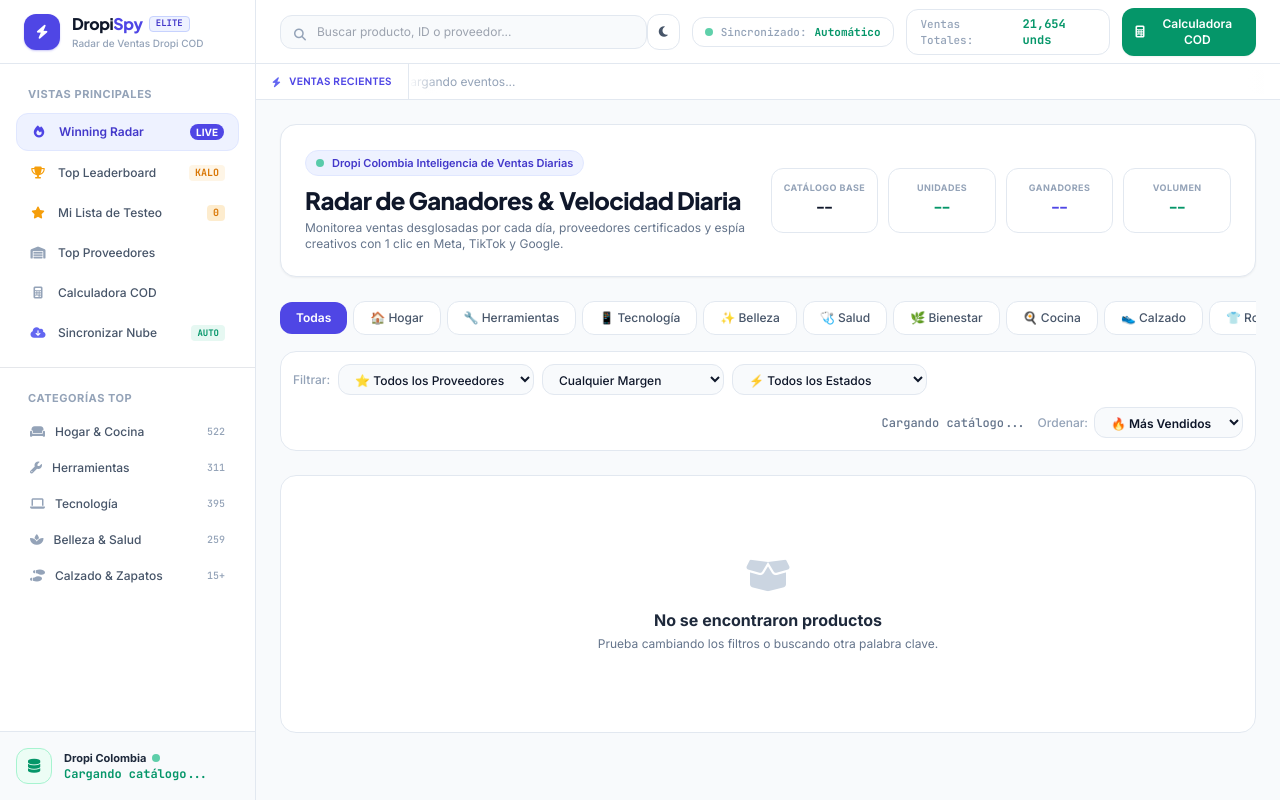
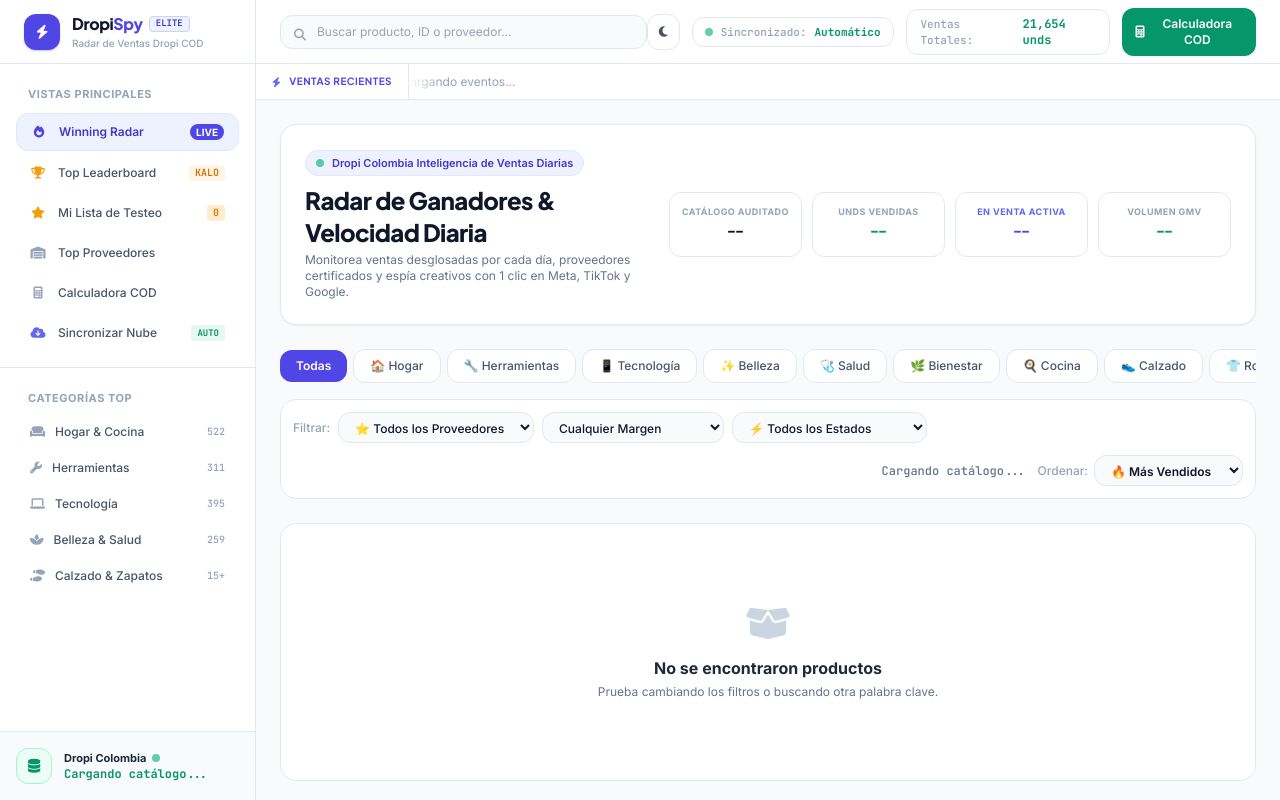
Before and after one commit to JulianDvd1/Tracker-scanner, a FastAPI app: page / in a window 1280 px wide. Run offline with FastAPI, Linux system fonts and the light colour scheme; data that the repository does not hold is empty; some libraries are stand-ins or nearby versions.

Commit message:
fix: sincronizar hora directamente desde timestamp inmutable del escáner en BD y clarificar métricas de ganadores

```diff
--- a/app.py
+++ b/app.py
@@ -134,34 +134,46 @@ def get_stats():
     """)
     total_market_gmv = c.fetchone()[0]
 
+    # Joyas Ocultas con margen superior a $50k COP
+    c.execute("SELECT count(*) FROM products WHERE margin >= 50000")
+    hidden_gems_count = c.fetchone()[0]
+
+    # Fecha/Hora real del último escaneo completado en GitHub Actions (de la base de datos)
+    c.execute("SELECT max(updated_at) FROM products")
+    row_updated = c.fetchone()
+
     conn.close()
 
-    # Cálculo de última sincronización del archivo catalog.db (Hora Colombia UTC-5)
     last_sync_human = "Recientemente"
     last_sync_time = ""
     next_sync_human = "Cada 2 horas (:15)"
-    if os.path.exists(DB_PATH):
-        mtime = os.path.getmtime(DB_PATH)
-        utc_dt = datetime.datetime.fromtimestamp(mtime, datetime.timezone.utc)
-        colombia_tz = datetime.timezone(datetime.timedelta(hours=-5))
-        colombia_dt = utc_dt.astimezone(colombia_tz)
-        last_sync_time = colombia_dt.strftime("%I:%M %p")
 
-        now_colombia = datetime.datetime.now(colombia_tz)
-        diff_mins = max(0, int((now_colombia - colombia_dt).total_seconds() / 60))
-        if diff_mins < 2:
-            last_sync_human = "Hace un momento"
-        elif diff_mins < 60:
-            last_sync_human = f"Hace {diff_mins} min"
-        else:
-            diff_hours = diff_mins // 60
-            last_sync_human = f"Hace {diff_hours}h {diff_mins % 60}m"
+    if row_updated and row_updated[0]:
+        try:
+            raw_ts = str(row_updated[0]).replace('T', ' ')
+            utc_dt = datetime.datetime.strptime(raw_ts[:19], "%Y-%m-%d %H:%M:%S").replace(tzinfo=datetime.timezone.utc)
+            colombia_tz = datetime.timezone(datetime.timedelta(hours=-5))
+            colombia_dt = utc_dt.astimezone(colombia_tz)
+            last_sync_time = colombia_dt.strftime("%I:%M %p")
+
+            now_colombia = datetime.datetime.now(colombia_tz)
+            diff_mins = max(0, int((now_colombia - colombia_dt).total_seconds() / 60))
+            if diff_mins < 2:
+                last_sync_human = "Hace un momento"
+            elif diff_mins < 60:
+                last_sync_human = f"Hace {diff_mins} min"
+            else:
+                diff_hours = diff_mins // 60
+                last_sync_human = f"Hace {diff_hours}h {diff_mins % 60}m"
+        except Exception:
+            last_sync_human = "Recientemente"
 
     return {
         "total_products": total_products,
         "total_sales_events": total_sales_events,
         "total_units_sold": total_units_sold,
         "winning_products_count": winning_products_count,
+        "hidden_gems_count": hidden_gems_count,
         "total_market_gmv": total_market_gmv,
         "top_categories": categories,
         "last_sync_human": last_sync_human,
--- a/templates/index.html
+++ b/templates/index.html
@@ -271,20 +271,20 @@
           </div>
 
           <div class="grid grid-cols-2 sm:grid-cols-4 gap-2.5 shrink-0">
-            <div class="app-card bg-slate-50 dark:bg-slate-900/60 rounded-xl p-3 text-center min-w-[95px]">
-              <span class="text-[9px] text-slate-400 block uppercase font-bold tracking-wider">Catálogo Base</span>
+            <div class="app-card bg-slate-50 dark:bg-slate-900/60 rounded-xl p-3 text-center min-w-[95px]" title="Total productos con proveedor verificado, costo <= $350k y margen viable">
+              <span class="text-[9px] text-slate-400 block uppercase font-bold tracking-wider">Catálogo Auditado</span>
               <span class="text-base font-bold text-slate-900 dark:text-white font-mono" id="banner-total-prods">--</span>
             </div>
-            <div class="app-card bg-slate-50 dark:bg-slate-900/60 rounded-xl p-3 text-center min-w-[95px]">
-              <span class="text-[9px] text-slate-400 block uppercase font-bold tracking-wider">Unidades</span>
+            <div class="app-card bg-slate-50 dark:bg-slate-900/60 rounded-xl p-3 text-center min-w-[95px]" title="Unidades totales vendidas entre los escaneos">
+              <span class="text-[9px] text-slate-400 block uppercase font-bold tracking-wider">Unds Vendidas</span>
               <span class="text-base font-bold text-emerald-600 dark:text-emerald-400 font-mono" id="banner-units">--</span>
             </div>
-            <div class="app-card bg-slate-50 dark:bg-slate-900/60 rounded-xl p-3 text-center min-w-[95px]">
-              <span class="text-[9px] text-slate-400 block uppercase font-bold tracking-wider">Ganadores</span>
+            <div class="app-card bg-slate-50 dark:bg-slate-900/60 rounded-xl p-3 text-center min-w-[95px]" title="Productos con salidas de stock confirmadas por pauta activa">
+              <span class="text-[9px] text-indigo-500 dark:text-indigo-400 block uppercase font-bold tracking-wider">En Venta Activa</span>
               <span class="text-base font-bold text-indigo-600 dark:text-indigo-400 font-mono" id="banner-winners">--</span>
             </div>
-            <div class="app-card bg-slate-50 dark:bg-slate-900/60 rounded-xl p-3 text-center min-w-[95px]">
-              <span class="text-[9px] text-slate-400 block uppercase font-bold tracking-wider">Volumen</span>
+            <div class="app-card bg-slate-50 dark:bg-slate-900/60 rounded-xl p-3 text-center min-w-[95px]" title="Facturación estimada en el mercado">
+              <span class="text-[9px] text-slate-400 block uppercase font-bold tracking-wider">Volumen GMV</span>
               <span class="text-base font-bold text-emerald-600 dark:text-emerald-400 font-mono" id="banner-gmv">--</span>
             </div>
           </div>
```
